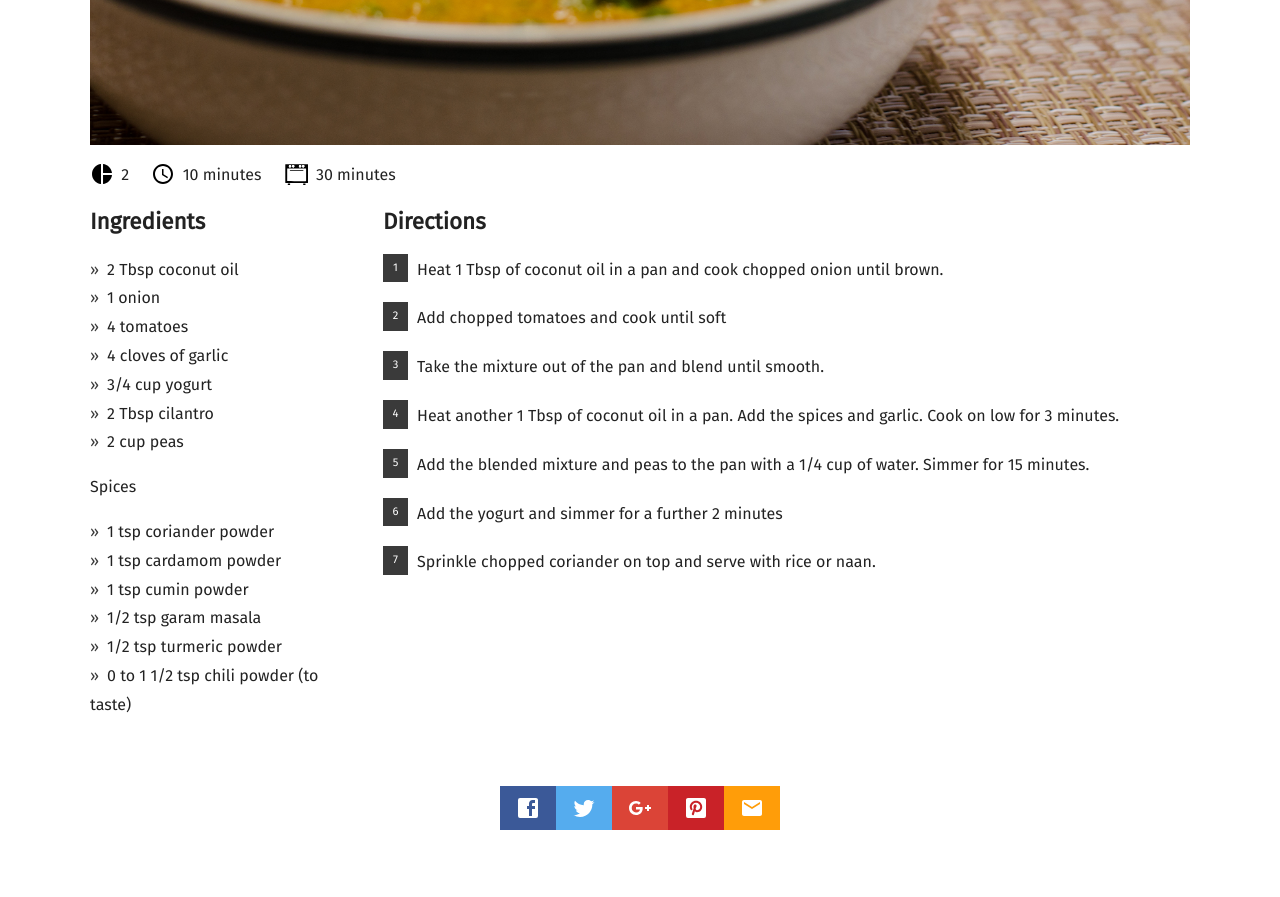
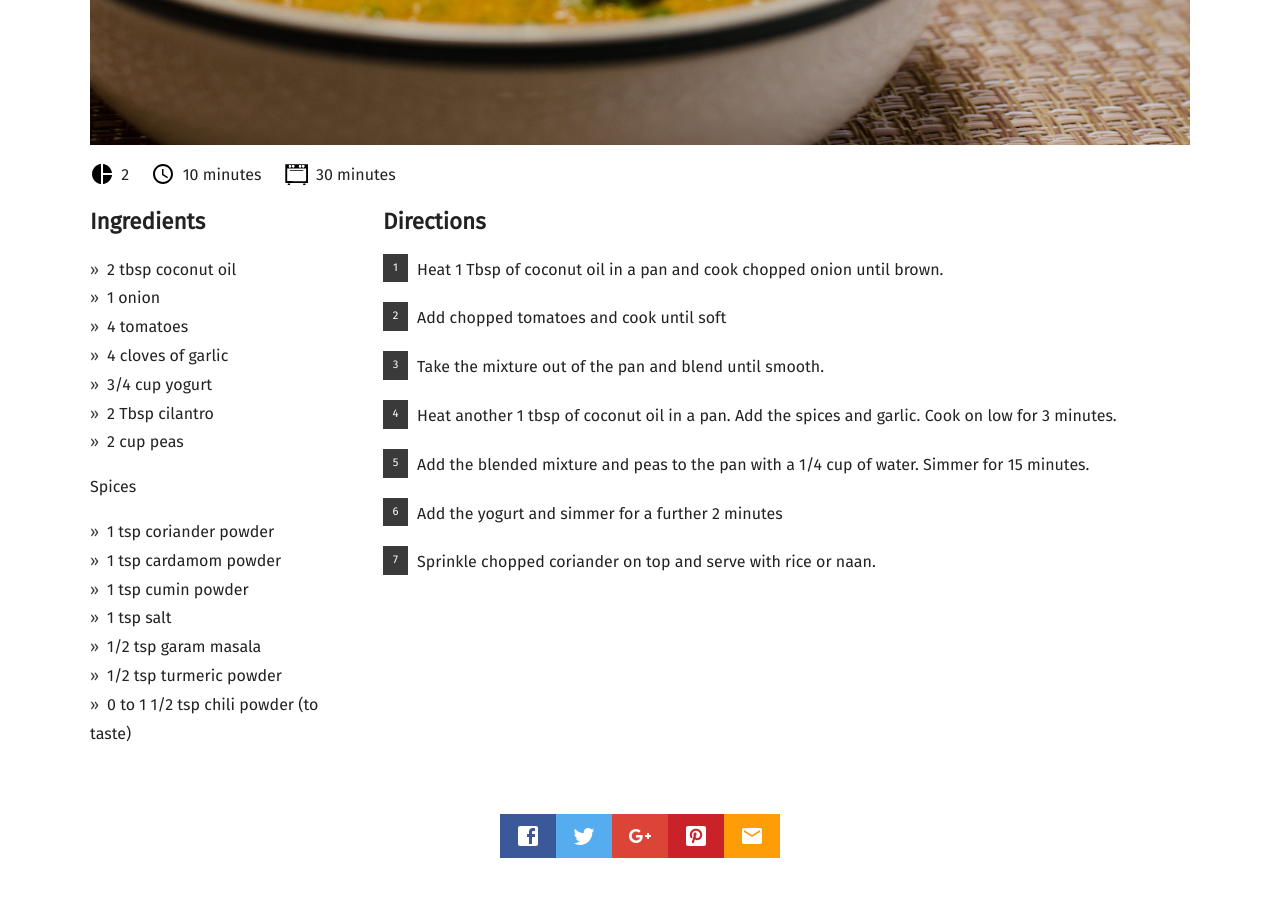
Before and after one commit to mneumegen/food, a Jekyll site: the page built from _posts/2017-04-20-matar-masala.md, in a window 1280 px wide and 900 px high, scrolled down 1002 px. Shown: the top 897 px of the window. Built offline with Jekyll 4.4.1, drawn with Linux system fonts in a browser that asks for light colours; nearby versions of some CDN libraries; some web fonts are replaced.

Commit message:
Updated '_posts/2017-04-20-matar-masala.md' via CloudCannon

```diff
--- a/_posts/2017-04-20-matar-masala.md
+++ b/_posts/2017-04-20-matar-masala.md
@@ -10,7 +10,7 @@ recipe:
   prep: 10 minutes
   cook: 30 minutes
   ingredients_markdown: |-
-    * 2 Tbsp coconut oil
+    * 2 tbsp coconut oil
     * 1 onion
     * 4 tomatoes
     * 4 cloves of garlic
@@ -23,6 +23,7 @@ recipe:
     * 1 tsp coriander powder
     * 1 tsp cardamom powder
     * 1 tsp cumin powder
+    * 1 tsp salt
     * 1/2 tsp garam masala
     * 1/2 tsp turmeric powder
     * 0 to 1 1/2 tsp chili powder (to taste)
@@ -33,7 +34,7 @@ recipe:
 
     3. Take the mixture out of the pan and blend until smooth.
 
-    4. Heat another 1 Tbsp of coconut oil in a pan. Add the spices and garlic.
+    4. Heat another 1 tbsp of coconut oil in a pan. Add the spices and garlic.
     Cook on low for 3 minutes.
 
     5. Add the blended mixture and peas to the pan with a 1/4 cup of water.
```
